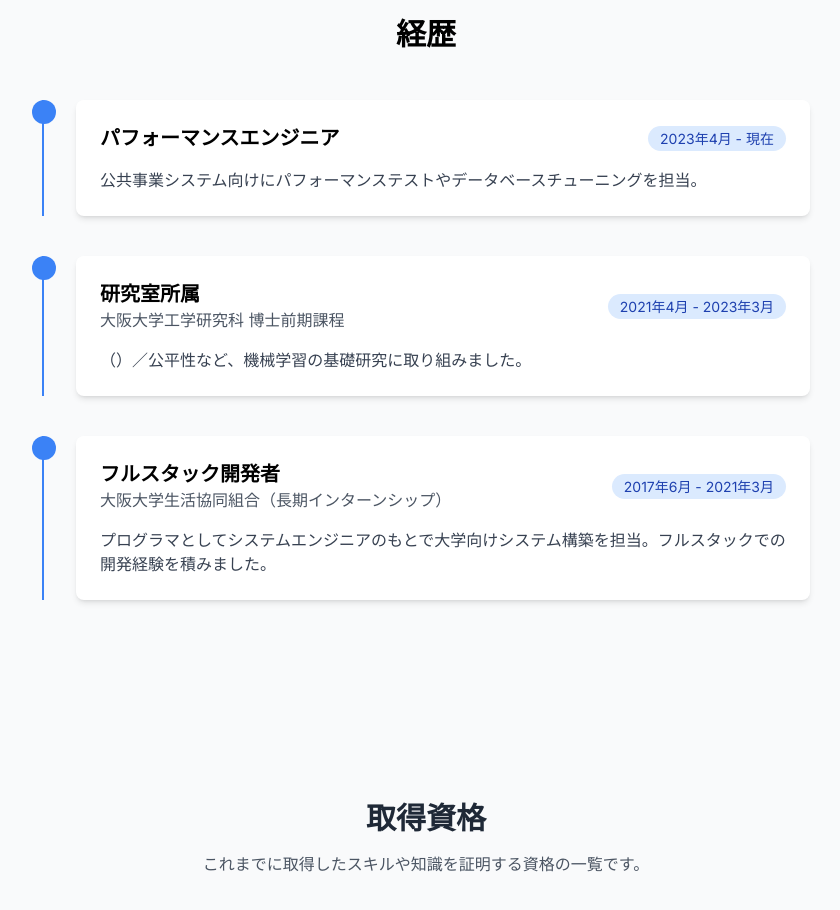
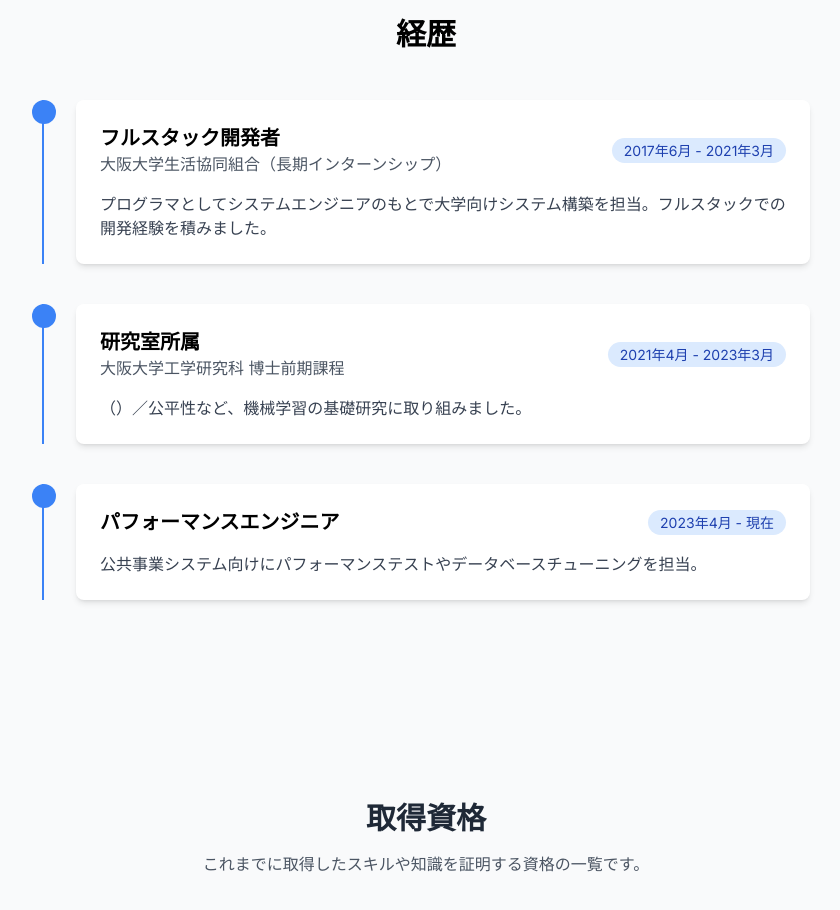
Before and after one commit to hmHam/MyPortfolio, a React (Create React App) app: page / in a window 1280 px wide. Shown: the part 2060-2970 px from the top of the page, without its empty margins (214-1054 px from the left). Built offline with nearby package versions, Linux system fonts and the light colour scheme.

Commit message:
並び順

```diff
--- a/src/data/portfolioData.tsx
+++ b/src/data/portfolioData.tsx
@@ -91,10 +91,10 @@ const portfolioData: PortfolioData = {
 
   experiences: [
     {
-      company: "",
-      position: "パフォーマンスエンジニア",
-      period: "2023年4月 - 現在",
-      description: "公共事業システム向けにパフォーマンステストやデータベースチューニングを担当。"
+      company: "大阪大学生活協同組合（長期インターンシップ）",
+      position: "フルスタック開発者",
+      period: "2017年6月 - 2021年3月",
+      description: "プログラマとしてシステムエンジニアのもとで大学向けシステム構築を担当。フルスタックでの開発経験を積みました。"
     },
     {
       company: "大阪大学工学研究科 博士前期課程",
@@ -103,10 +103,10 @@ const portfolioData: PortfolioData = {
       description: "（）／公平性など、機械学習の基礎研究に取り組みました。"
     },
     {
-      company: "大阪大学生活協同組合（長期インターンシップ）",
-      position: "フルスタック開発者",
-      period: "2017年6月 - 2021年3月",
-      description: "プログラマとしてシステムエンジニアのもとで大学向けシステム構築を担当。フルスタックでの開発経験を積みました。"
+      company: "",
+      position: "パフォーマンスエンジニア",
+      period: "2023年4月 - 現在",
+      description: "公共事業システム向けにパフォーマンステストやデータベースチューニングを担当。"
     }
   ],
   certifications: [
```
